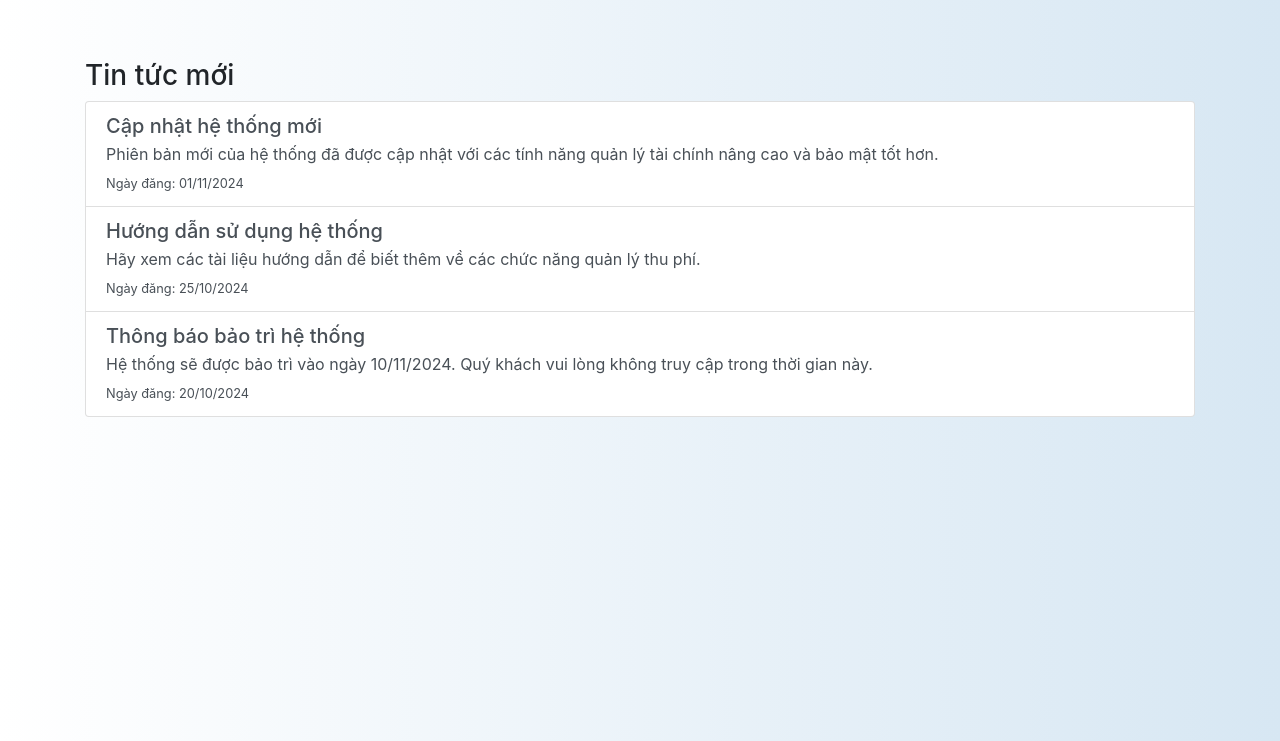
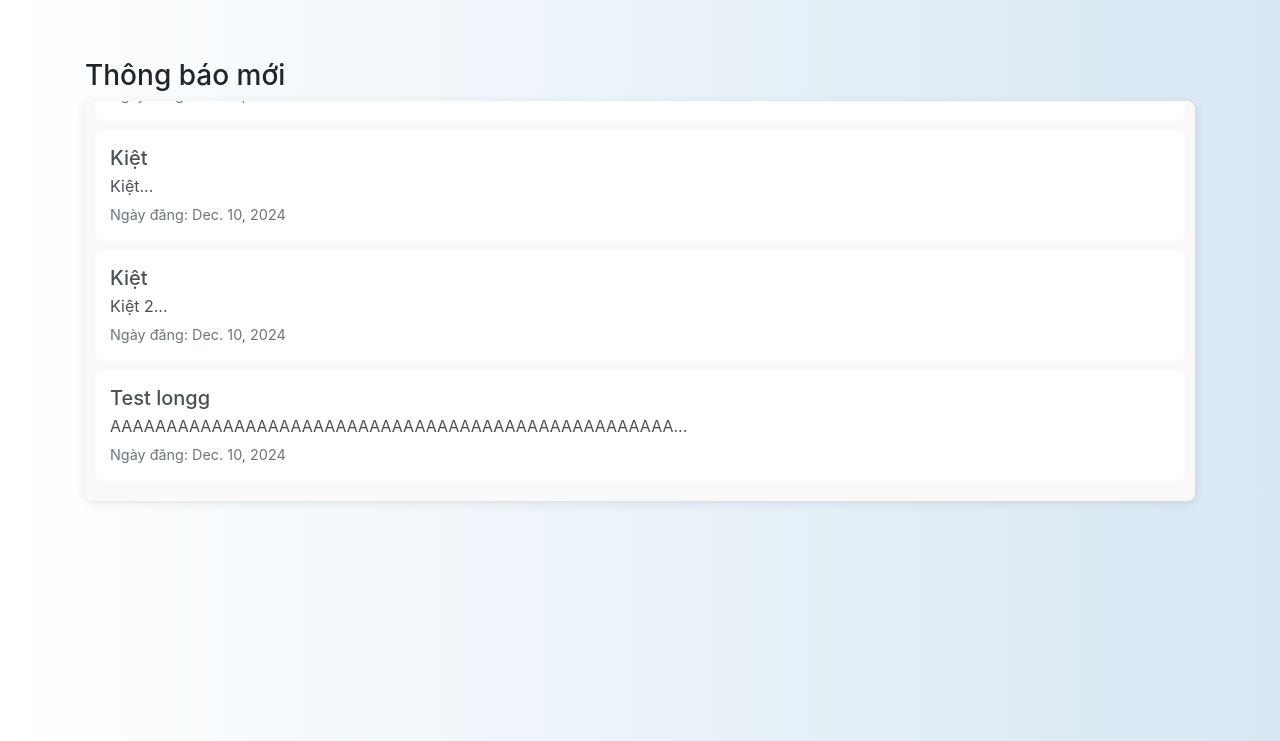
Before and after one commit to shynt-04/NMCNPM_project, a Django app: page / in a window 1280 px wide. Shown: the part 269-1010 px from the top of the page. Run offline with Django 4.2, Linux system fonts and the light colour scheme; data comes from the database, SQL or seed files in the repository; both versions use the stored data as it was after the commit; some libraries are stand-ins or nearby versions.

Commit message:
Fix views.py and add noti to homepage

```diff
--- a/myproject/urls.py
+++ b/myproject/urls.py
@@ -11,7 +11,7 @@ from django.conf.urls.static import static
 urlpatterns = [
     path('admin/', admin.site.urls),
     path('login/', views.login_view, name='login'),
-    path('', views.homepage, name='homepage'),
+    path('', views.homepage_view, name='homepage'),
     path('logout/', views.logout_view, name='logout'),
     path("signup/", SignUpView.as_view(), name="signup"),
     path("contact/", views.contact, name="contact"),
--- a/nmcnpmapp/models.py
+++ b/nmcnpmapp/models.py
@@ -187,7 +187,7 @@ class Article(models.Model):
     def __str__(self):
         return self.title
     class Meta:
-        verbose_name = "Quản lý thông báo"
+        verbose_name = "Thông báo"
         verbose_name_plural = "Quản lý thông báo"
 
 class Notification(models.Model):
--- a/nmcnpmapp/templates/app/contact.html
+++ b/nmcnpmapp/templates/app/contact.html
@@ -186,9 +186,9 @@
     </section>
 </main>
 
-<div style="text-align: center; margin-top: 20px; margin-bottom: 20px;">
+<!-- <div style="text-align: center; margin-top: 20px; margin-bottom: 20px; color: #323b44;">
     <a href="/" class="btn btn-primary">Quay lại Trang chủ</a>
-</div>
+</div> -->
 
 <!-- Footer -->
 <footer class="footer mt-auto text-center">
--- a/nmcnpmapp/templates/app/homepage.html
+++ b/nmcnpmapp/templates/app/homepage.html
@@ -18,6 +18,80 @@
         <link rel="stylesheet" href="https://cdnjs.cloudflare.com/ajax/libs/toastr.js/latest/toastr.min.css">
         <link rel="stylesheet" href="https://cdnjs.cloudflare.com/ajax/libs/font-awesome/5.15.4/css/all.min.css" />
         <script src="https://cdnjs.cloudflare.com/ajax/libs/toastr.js/latest/toastr.min.js"></script>
+
+        <style>
+            /* Styles for the notification list */
+            .list-group {
+                max-height: 400px; /* Đặt chiều cao tối đa cho phần thông báo */
+                overflow-y: auto;  /* Cho phép cuộn dọc */
+                padding: 10px;
+                background-color: #f9f9f9; /* Màu nền nhẹ nhàng */
+                border-radius: 8px;
+                box-shadow: 0 2px 10px rgba(0, 0, 0, 0.1); /* Để phần thông báo có bóng nhẹ */
+                margin-bottom: 30px;
+            }
+
+            /* Mỗi item thông báo */
+            .list-group-item {
+                border: none; /* Loại bỏ đường viền */
+                padding: 15px;
+                border-radius: 8px;
+                background-color: #fff;
+                margin-bottom: 10px;
+                transition: transform 0.3s ease-in-out; /* Hiệu ứng di chuyển */
+            }
+
+            .list-group-item:hover {
+                background-color: #f1f1f1; /* Màu nền khi hover */
+                transform: scale(1.02); /* Phóng to nhẹ khi hover */
+            }
+
+            /* Đổi màu và hiệu ứng khi thông báo được đọc */
+            .list-group-item.read {
+                background-color: #e9ecef;
+            }
+
+            /* Style cho ngày đăng */
+            .list-group-item small {
+                color: #6c757d; /* Màu xám cho ngày */
+                font-size: 0.9rem;
+            }
+
+            /* Thêm hiệu ứng toast để thông báo */
+            .toast {
+                animation: fadeIn 1s ease-out;
+            }
+
+            @keyframes fadeIn {
+                from {
+                    opacity: 0;
+                }
+                to {
+                    opacity: 1;
+                }
+            }
+
+            .modal-content {
+                border-radius: 10px; /* Để góc modal mềm mại hơn */
+            }
+
+            .modal-body {
+                word-wrap: break-word; /* Đảm bảo từ dài không tràn ra ngoài */
+                white-space: normal;   /* Cho phép văn bản xuống dòng tự nhiên */
+                overflow-wrap: break-word; /* Bảo đảm không bị tràn */
+                max-height: 400px; /* Giới hạn chiều cao */
+                overflow-y: auto; /* Cho phép cuộn dọc khi nội dung quá dài */
+            }
+
+            .modal-header {
+                background-color: #323b44;
+                color: #fff;
+            }
+
+            .modal-footer {
+                text-align: right;
+            }
+        </style>
     </head>
 <body>
     <!-- Navbar -->
@@ -74,23 +148,37 @@
         <!-- News Section -->
         <div class="row mt-5">
             <div class="col-md-12">
-                <h3>Tin tức mới</h3>
+                <h3>Thông báo mới</h3>
                 <div class="list-group">
-                    <a href="#" class="list-group-item list-group-item-action">
-                        <h5 class="mb-1">Cập nhật hệ thống mới</h5>
-                        <p class="mb-1">Phiên bản mới của hệ thống đã được cập nhật với các tính năng quản lý tài chính nâng cao và bảo mật tốt hơn.</p>
-                        <small>Ngày đăng: 01/11/2024</small>
+                    {% for article in articles %}
+                    <a href="#" class="list-group-item list-group-item-action" data-toggle="modal" data-target="#notificationModal{{ article.id }}">
+                        <h5 class="mb-1">{{ article.title }}</h5>
+                        <p class="mb-1">{{ article.content|slice:":50" }}...</p>
+                        <small>Ngày đăng: {{ article.date }}</small>
                     </a>
-                    <a href="#" class="list-group-item list-group-item-action">
-                        <h5 class="mb-1">Hướng dẫn sử dụng hệ thống</h5>
-                        <p class="mb-1">Hãy xem các tài liệu hướng dẫn để biết thêm về các chức năng quản lý thu phí.</p>
-                        <small>Ngày đăng: 25/10/2024</small>
-                    </a>
-                    <a href="#" class="list-group-item list-group-item-action">
-                        <h5 class="mb-1">Thông báo bảo trì hệ thống</h5>
-                        <p class="mb-1">Hệ thống sẽ được bảo trì vào ngày 10/11/2024. Quý khách vui lòng không truy cập trong thời gian này.</p>
-                        <small>Ngày đăng: 20/10/2024</small>
-                    </a>
+
+                    <!-- Modal -->
+                    <div class="modal fade" id="notificationModal{{ article.id }}" tabindex="-1" aria-labelledby="notificationModalLabel{{ article.id }}" aria-hidden="true">
+                        <div class="modal-dialog modal-dialog-centered">
+                            <div class="modal-content">
+                                <div class="modal-header">
+                                    <h5 class="modal-title" id="notificationModalLabel{{ article.id }}">{{ article.title }}</h5>
+                                    <button type="button" class="close" data-dismiss="modal" aria-label="Close">
+                                        <span aria-hidden="true">&times;</span>
+                                    </button>
+                                </div>
+                                <div class="modal-body">
+                                    <p>{{ article.content }}</p>
+                                </div>
+                                <div class="modal-footer">
+                                    <button type="button" class="btn btn-secondary" data-dismiss="modal">Đóng</button>
+                                </div>
+                            </div>
+                        </div>
+                    </div>
+                    {% empty %}
+                    <p>Không có thông báo mới nào.</p>
+                    {% endfor %}
                 </div>
             </div>
         </div>
@@ -123,8 +211,25 @@
         });
     </script>
 
+    <script>
+        document.addEventListener("DOMContentLoaded", function () {
+            // Tự động cuộn đến cuối danh sách thông báo
+            const notificationList = document.querySelector('.list-group');
+            notificationList.scrollTop = notificationList.scrollHeight;
+
+            // Hiệu ứng toast
+            const toasts = document.querySelectorAll('.toast');
+            toasts.forEach(toast => {
+                setTimeout(() => {
+                    toast.style.display = 'none';
+                }, 3500); // 3.5s để biến mất
+            });
+        });
+    </script>
+
     <!-- Scripts -->
     <script src="https://code.jquery.com/jquery-3.5.1.min.js"></script>
     <script src="https://maxcdn.bootstrapcdn.com/bootstrap/4.5.2/js/bootstrap.min.js"></script>
+    <script src="https://maxcdn.bootstrapcdn.com/bootstrap/4.5.2/js/bootstrap.bundle.min.js"></script>
 </body>
 </html>
--- a/nmcnpmapp/templates/app/notification.html
+++ b/nmcnpmapp/templates/app/notification.html
@@ -222,5 +222,6 @@
     <!-- Scripts -->
     <script src="https://code.jquery.com/jquery-3.5.1.min.js"></script>
     <script src="https://maxcdn.bootstrapcdn.com/bootstrap/4.5.2/js/bootstrap.min.js"></script>
+    <script src="https://maxcdn.bootstrapcdn.com/bootstrap/4.5.2/js/bootstrap.bundle.min.js"></script>
 </body>
 </html>
--- a/nmcnpmapp/views.py
+++ b/nmcnpmapp/views.py
@@ -49,7 +49,7 @@ class SignUpView(generic.CreateView):
         messages.success(self.request, "Tạo tài khoản thành công. Vui lòng đăng nhập.")  # Thông báo
         return super().form_valid(form)
 
-def homepage(request):
+def homepage_view(request):
     articles = Article.objects.all()
     return render(request, 'app/homepage.html', {'articles': articles})
 
```
Also changed, not shown: db.sqlite3, 1 other file.
